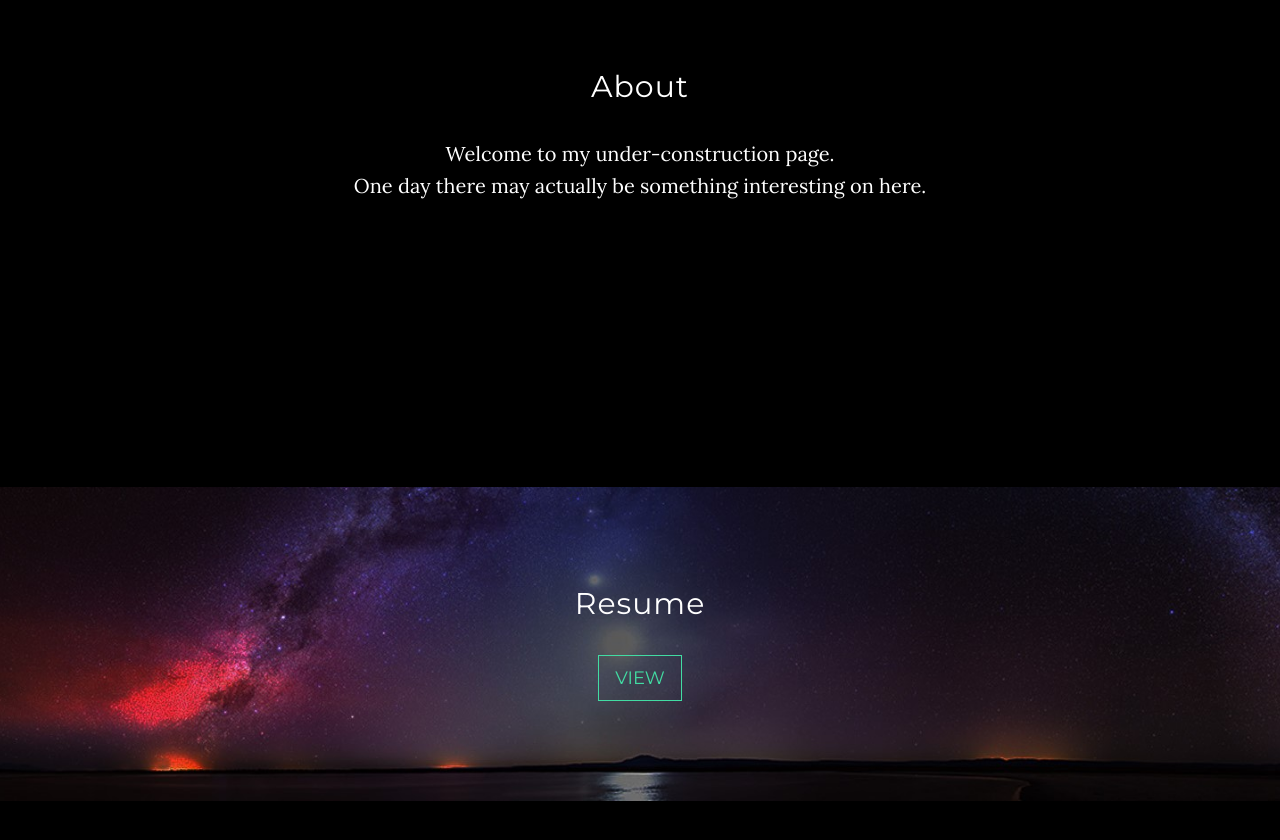
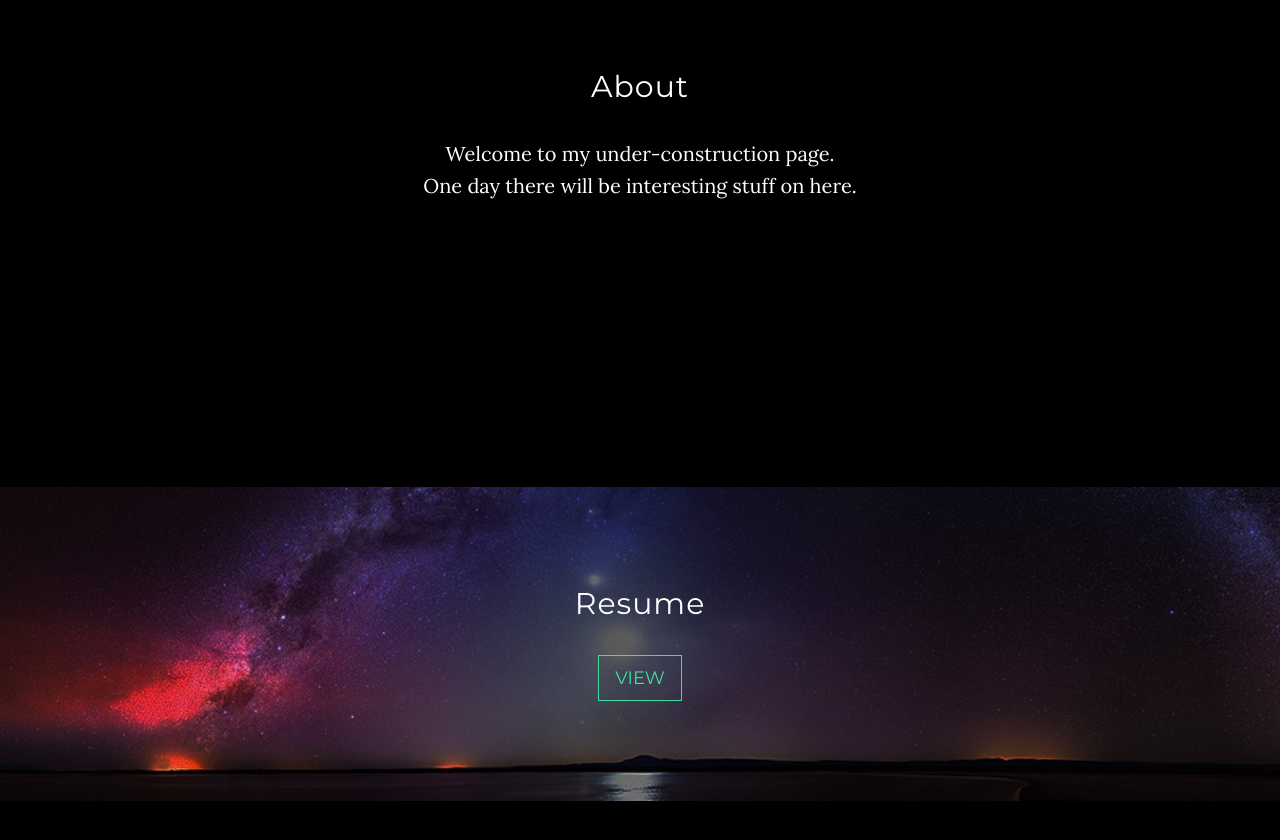
Before and after one commit to AAnoosheh/aanoosheh.github.io, a plain HTML site: page index.html in a window 1280 px wide. Shown: the part 980-1820 px from the top of the page. Drawn offline with Linux system fonts and the light colour scheme.

Commit message:
Change 'About' text

```diff
--- a/index.html
+++ b/index.html
@@ -83,7 +83,7 @@
         <div class="row">
             <div class="col-lg-8 col-lg-offset-2">
                 <h2>About</h2>
-                <p>Welcome to my under-construction page. <br/> One day there may actually be something interesting on here.</p>
+                <p>Welcome to my under-construction page. <br/> One day there will be interesting stuff on here.</p>
             </div>
         </div>
     </section>
```
